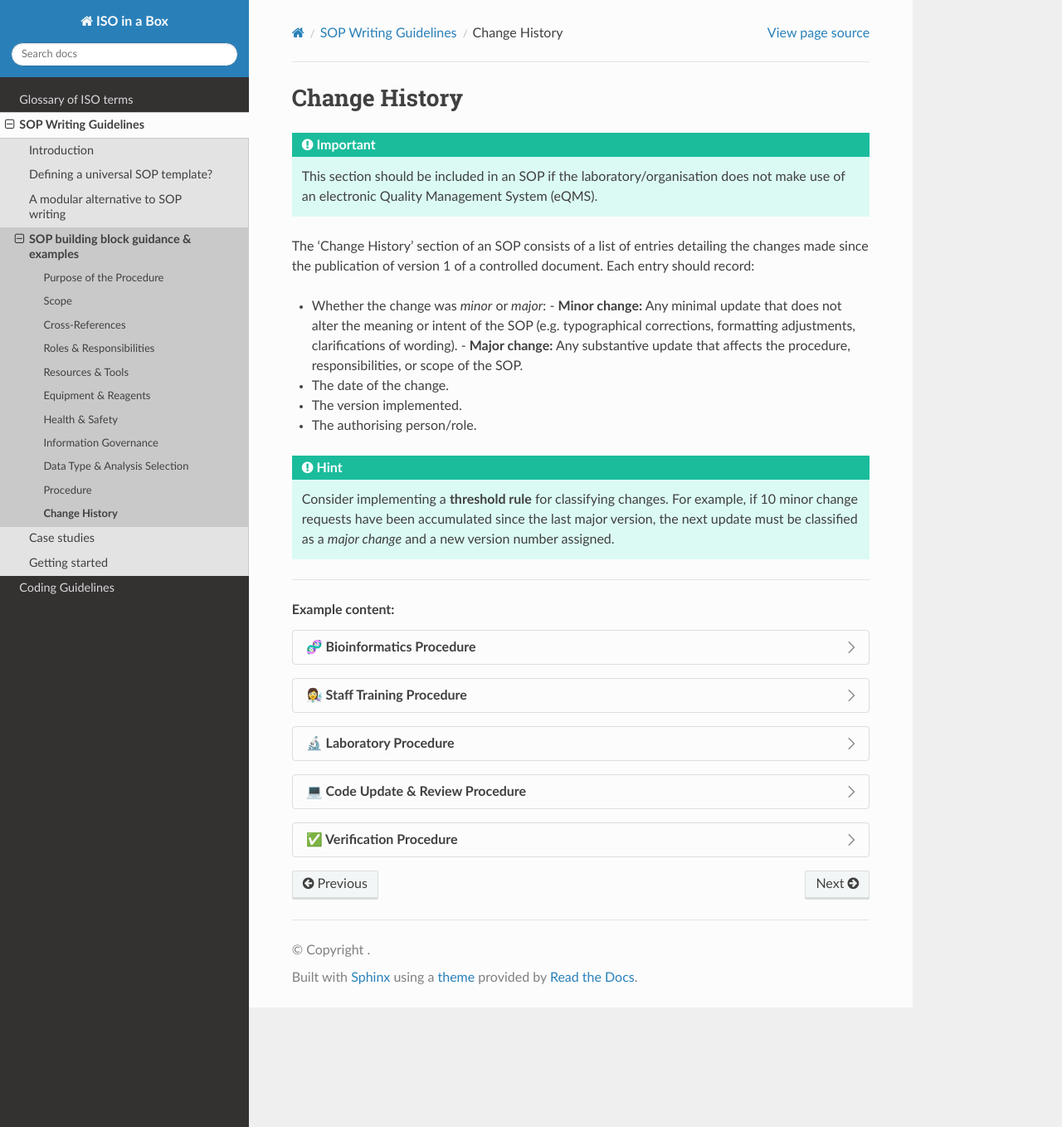
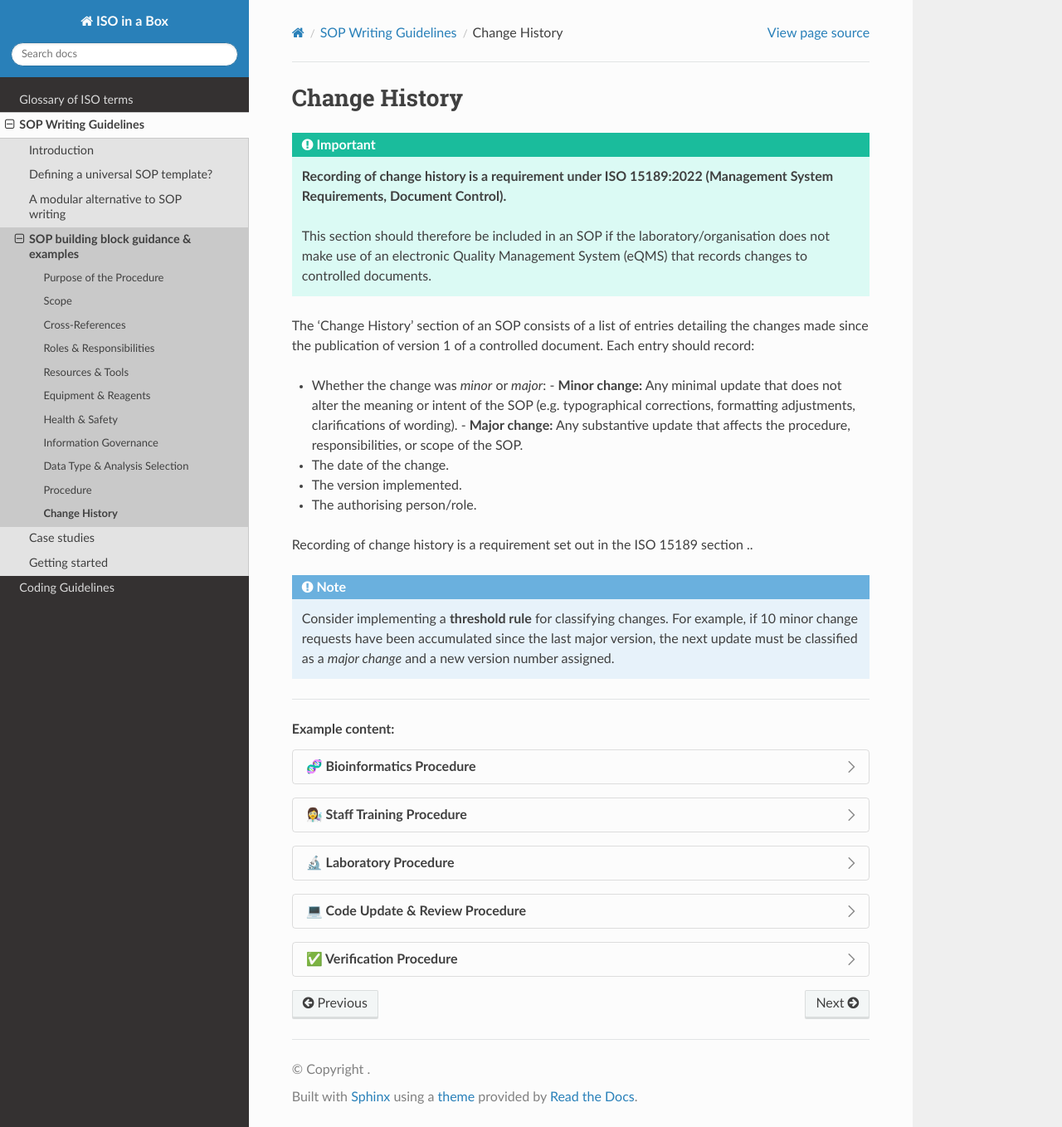
Before and after one commit to ASendellPrice/IIB-rtd, a Sphinx documentation site: the page built from docs/source/sop_guide_change_history.rst, in a window 1280 px wide and 1358 px high. Shown: the whole window at 83% size. Built offline with Sphinx 7.4.7 and the Read the Docs theme 3.1.0, drawn with Linux system fonts in a browser that asks for light colours; pages that are not in the unit, such as notebooks, are missing from menus.

Commit message:
Added ISO requirement for change control to admonition.

```diff
--- a/docs/source/sop_guide_change_history.rst
+++ b/docs/source/sop_guide_change_history.rst
@@ -2,7 +2,9 @@ Change History
 ==============
 
 .. important::
-   This section should be included in an SOP if the laboratory/organisation does not make use of an electronic Quality Management System (eQMS).
+   **Recording of change history is a requirement under ISO 15189:2022 (Management System Requirements, Document Control).**
+
+   This section should therefore be included in an SOP if the laboratory/organisation does not make use of an electronic Quality Management System (eQMS) that records changes to controlled documents.
 
 The 'Change History' section of an SOP consists of a list of entries detailing the changes made since the publication of version 1 of a controlled document. Each entry should record:
 
@@ -13,7 +15,9 @@ The 'Change History' section of an SOP consists of a list of entries detailing t
 - The version implemented.
 - The authorising person/role.
 
-.. hint::
+Recording of change history is a requirement set out in the ISO 15189 section ..
+
+.. note::
   Consider implementing a **threshold rule** for classifying changes. For example, if 10 minor change requests have been accumulated since the last major version, the next update must be classified as a *major change* and a new version number assigned.
 
 -----
```
